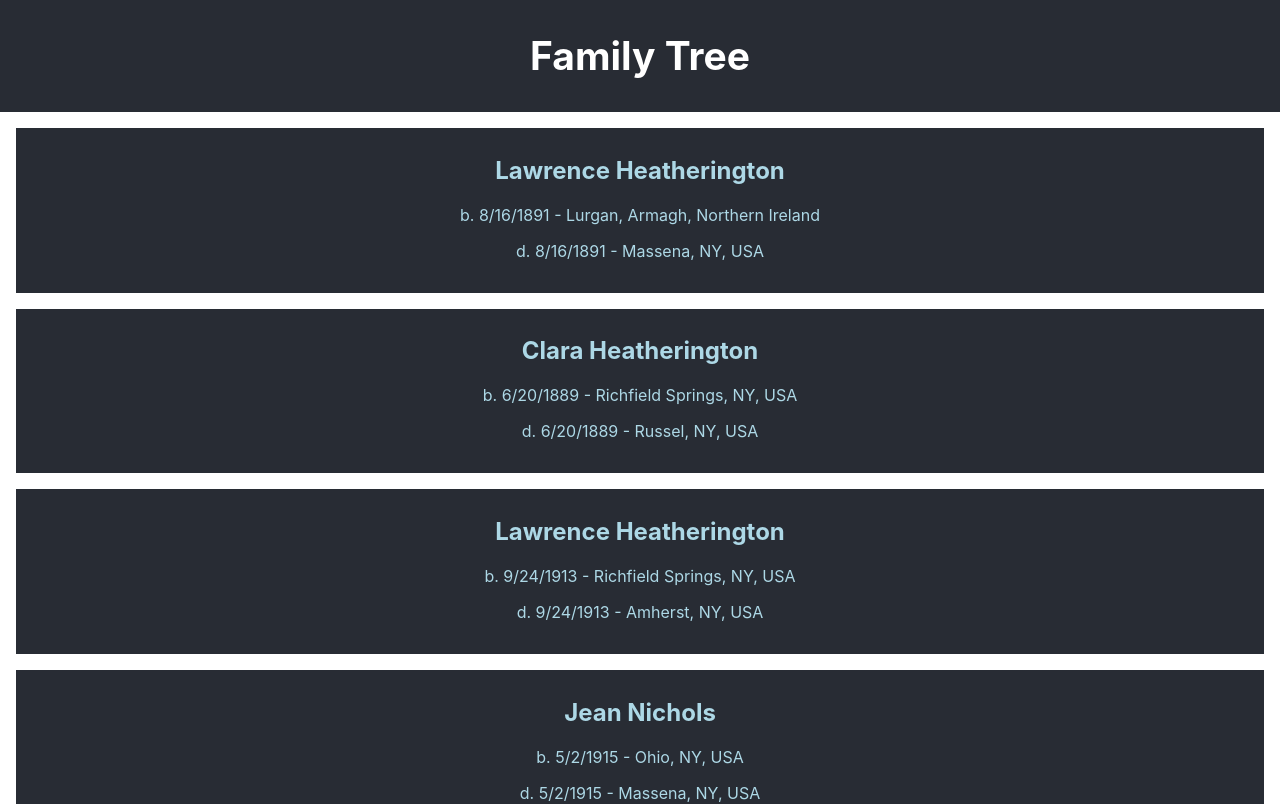
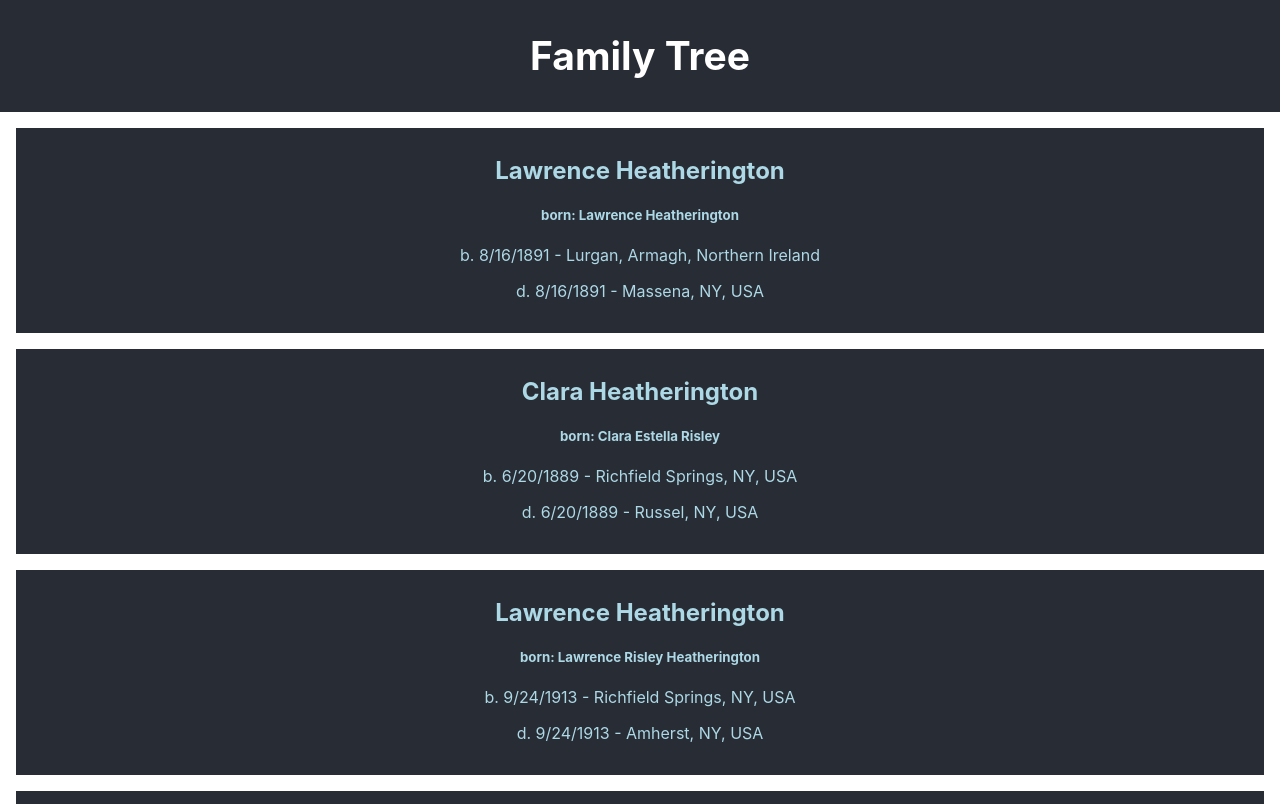
Before and after one commit to lizcramerfox/family-tree-client, a React (Create React App) app: page / in a window 1280 px wide. Shown: the top 804 px of the page. Built offline with nearby package versions, Linux system fonts and the light colour scheme.

Commit message:
Adds name at birth to Person

```diff
--- a/src/person.js
+++ b/src/person.js
@@ -4,10 +4,26 @@ class Person extends Component {
   render () {
     const { firstName, middleName, lastName, maidenName, prefName, sex, birthYear, birthMonth, birthDay, birthCity, birthState, birthCountry, deathYear, deathMonth, deathDay, deathCity, deathState, deathCountry, generation } = this.props.person
 
+    let firstMiddle, last
+
+    if (middleName === '') {
+      firstMiddle = `${firstName}`
+    } else {
+      firstMiddle = `${firstName} ${middleName}`
+    }
+
+    if (maidenName === '') {
+      last = `${lastName}`
+    } else {
+      last = `${maidenName}`
+    }
+
+    const birthName = `${firstMiddle} ${last}`
 
     return (
       <div className="person-profile">
         <h2>{prefName} {lastName}</h2>
+        <h5>born: {birthName}</h5>
         <p>b. {birthMonth}/{birthDay}/{birthYear} - {birthCity}, {birthState}, {birthCountry}</p>
         <p>d. {birthMonth}/{birthDay}/{birthYear} - {deathCity}, {deathState}, {deathCountry}</p>
       </div>
```
